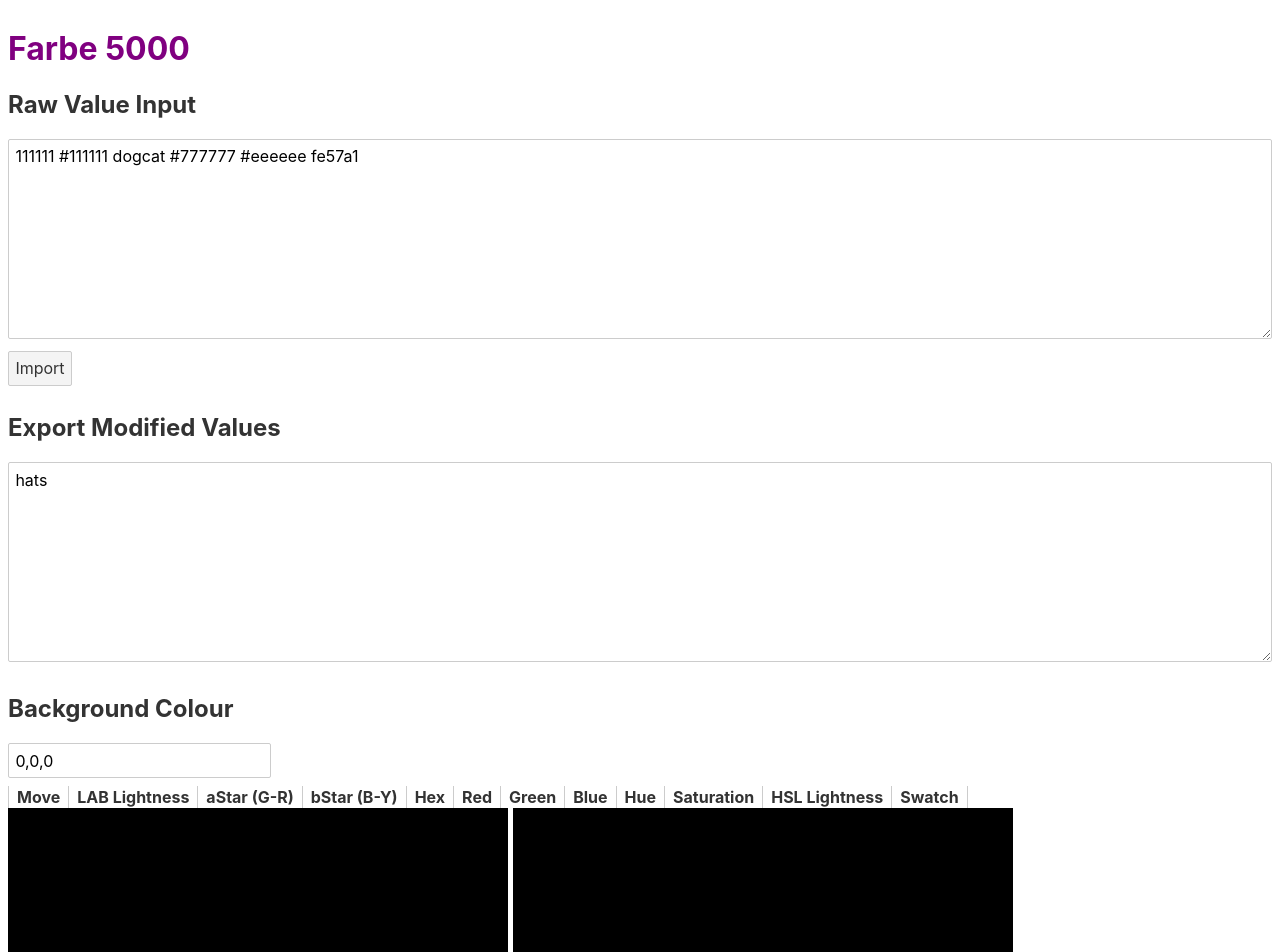
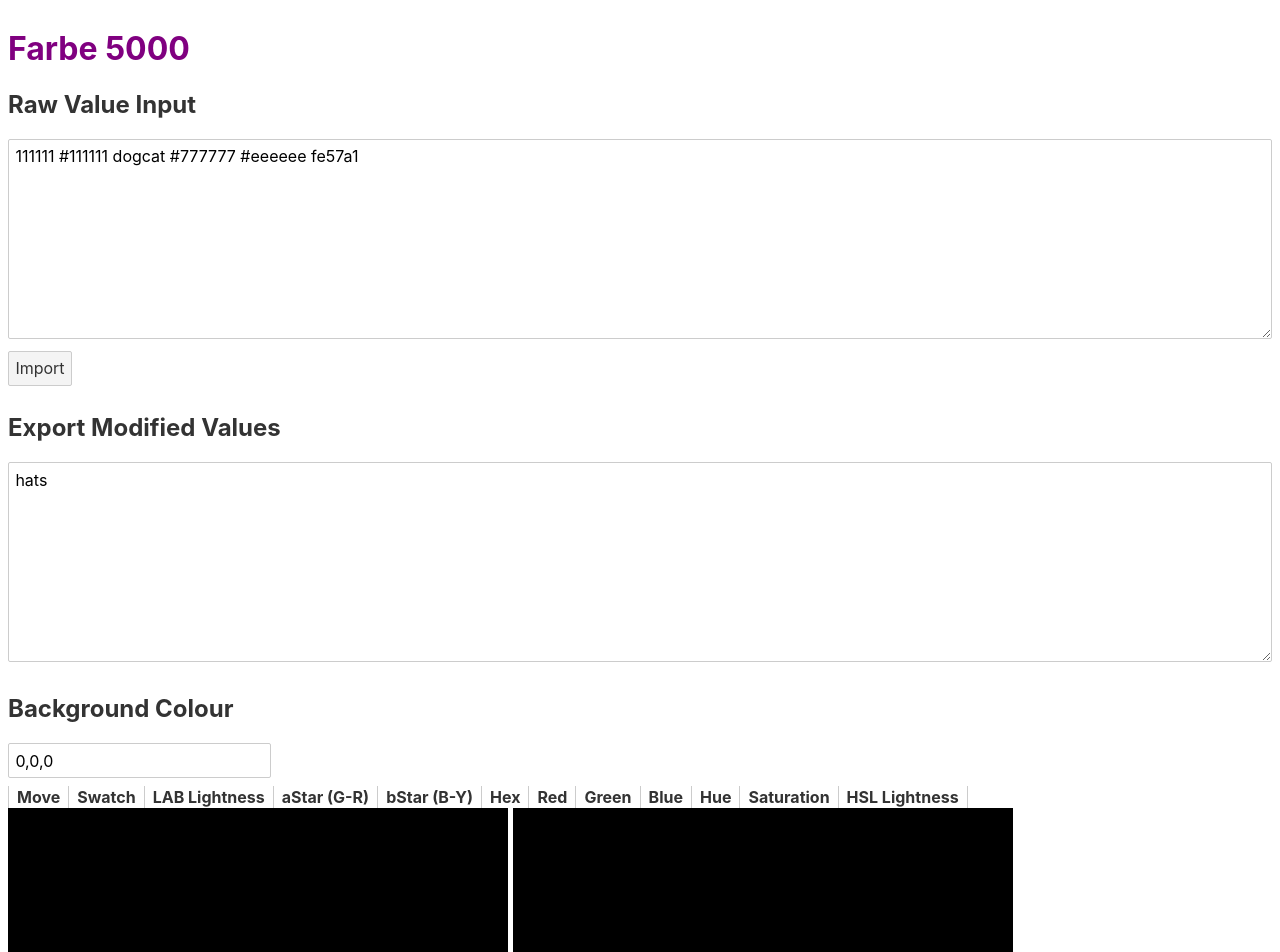
Before and after one commit to jeffhiltz/farbe5000, a Svelte app: page / in a window 1280 px wide. Shown: the top 952 px of the page. Built offline with nearby package versions, Linux system fonts and the light colour scheme.

Commit message:
move swatch

```diff
--- a/src/ColorTable.svelte
+++ b/src/ColorTable.svelte
@@ -32,6 +32,7 @@
   <thead>
     <tr>
       <th>Move</th>
+      <th>Swatch</th>
       <th>LAB Lightness</th>
       <th>aStar (G-R)</th>
       <th>bStar (B-Y)</th>
@@ -42,7 +43,6 @@
       <th>Hue</th>
       <th>Saturation</th>
       <th>HSL Lightness</th>
-      <th>Swatch</th>
     </tr>
   </thead>
   <tbody>
--- a/src/ColorTableRow.svelte
+++ b/src/ColorTableRow.svelte
@@ -60,6 +60,7 @@
 
 <tr>
   <td><button on:click={handleUpClick}>&#8593;</button><button on:click={handleDownClick}>&#8595;</button></td>
+  <td bgcolor="{hex}"></td>
   <td><input type=number min=0 max=100 bind:value={lightness}></td>
   <td><input type=number min=-86 max=98 bind:value="{aStar}"></td>
   <td><input type=number min=-108 max=94 bind:value="{bStar}"></td>
@@ -70,5 +71,4 @@
   <td>{hue}</td>
   <td>{saturation}</td>
   <td>{hsLightness}</td>
-  <td bgcolor="{hex}"></td>
 </tr>
```
